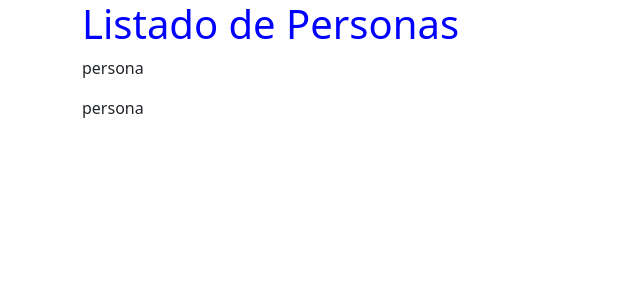
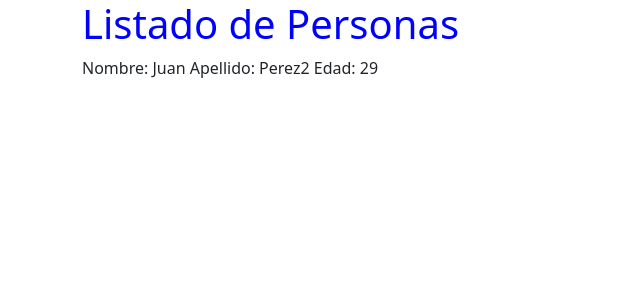
Before and after one commit to JarlinFonseca/Curso-de-Angular-y-TypeScript, an Angular app in the folder mi-primera-app/: page / in a window 1280 px wide. Shown: the top 300 px of the page, without its empty margins (0-640 px from the left). Built offline with nearby package versions, Linux system fonts and the light colour scheme.

Commit message:
Interpolación con Angular

```diff
--- a/mi-primera-app/src/app/persona/persona.component.html
+++ b/mi-primera-app/src/app/persona/persona.component.html
@@ -1 +1,5 @@
-<p>persona</p>
+<p>
+    Nombre: {{nombre}}
+    Apellido: {{apellido+ 2}}
+    Edad: {{ edad + 1}}
+</p>
--- a/mi-primera-app/src/app/persona/persona.component.ts
+++ b/mi-primera-app/src/app/persona/persona.component.ts
@@ -7,7 +7,13 @@
 })
 export class PersonaComponent{
 
-  constructor() { }
+  nombre: string = 'Juan';
+  apellido: string = 'Perez';
+  edad: number = 28;
+  //private edad: number = 28;
 
+   /* getEdad():number{
+     return this.edad;
+   } */
 
 }
--- a/mi-primera-app/src/app/personas/personas.component.html
+++ b/mi-primera-app/src/app/personas/personas.component.html
@@ -3,7 +3,6 @@
     <div class="col">
       <h1>Listado de Personas</h1>
       <app-persona></app-persona>
-      <app-persona></app-persona>
     </div>
   </div>
 </div>
```
